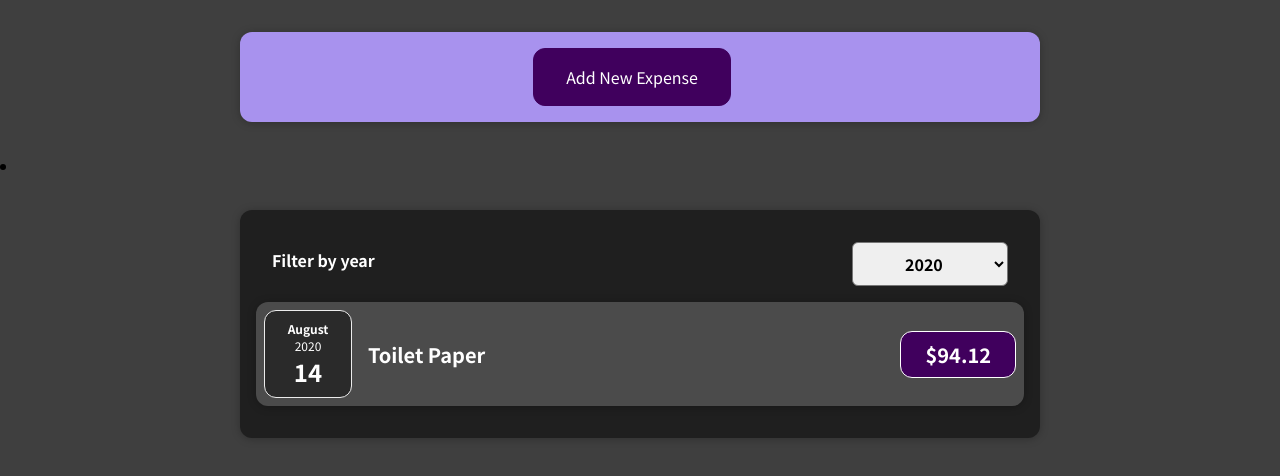
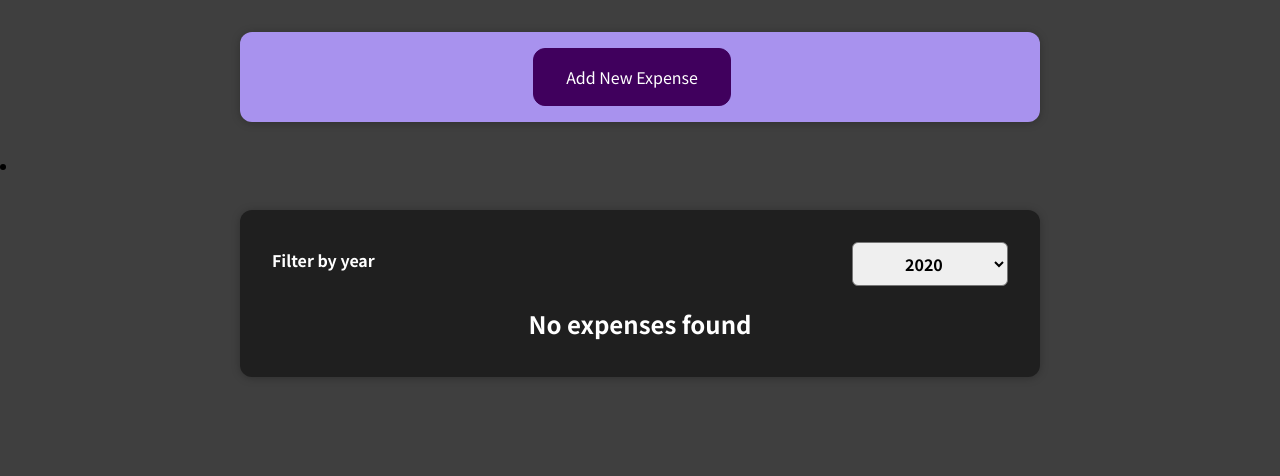
Before and after one commit to arkadiyshin/-learn-react-guide, a React (Create React App) app: page / in a window 1280 px wide. Shown: the top 476 px of the page. Built offline with nearby package versions, Linux system fonts and the light colour scheme.

Commit message:
chore(expense): change dummy expenses data

```diff
--- a/src/App.js
+++ b/src/App.js
@@ -7,20 +7,20 @@ const DUMMY_EXPENSES = [
     id: 'e1',
     title: 'Toilet Paper',
     amount: 94.12,
-    date: new Date(2020, 7, 14),
+    date: new Date(2023, 7, 14),
   },
-  { id: 'e2', title: 'New TV', amount: 799.49, date: new Date(2021, 2, 12) },
+  { id: 'e2', title: 'New TV', amount: 799.49, date: new Date(2023, 2, 12) },
   {
     id: 'e3',
     title: 'Car Insurance',
     amount: 294.67,
-    date: new Date(2021, 2, 28),
+    date: new Date(2023, 2, 28),
   },
   {
     id: 'e4',
     title: 'New Desk (Wooden)',
     amount: 450,
-    date: new Date(2021, 5, 12),
+    date: new Date(2022, 5, 12),
   },
 ];
 
```
